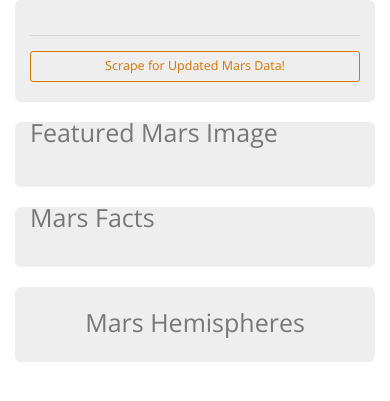
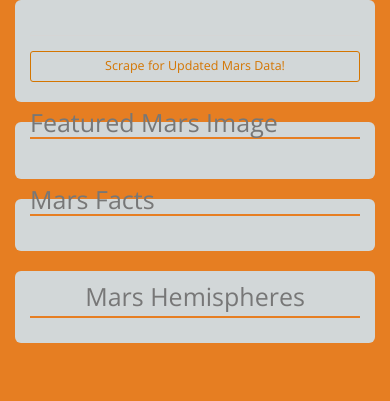
Before and after one commit to gabeo13/Mars-Web-Scraping-App, a Flask app: page / in a window 390 px wide. Shown: the top 401 px of the page. Run offline with Flask 2, Linux system fonts and the light colour scheme; data that the repository does not hold is empty; some libraries are stand-ins or nearby versions.

Commit message:
update bootstrap grid sizes for responsiveness

```diff
--- a/Mission_to_Mars/templates/index.html
+++ b/Mission_to_Mars/templates/index.html
@@ -11,12 +11,12 @@
 
 </head>
 
-<body>
+<body style="background-color:#e67e22 ;">
     <header>
         <div class="container-fluid">
             <div class='row'>
                 <div class="col-lg">
-                    <div class="jumbotron text-center">
+                    <div style='background-color: #d2d7d8;' class="jumbotron text-center">
                         <h1 class="display-3">{{marsFeed.headline}}</h1>
                         <hr class='my-4'>
                         <p class='lead'>{{marsFeed.teaser}}</p>
@@ -32,16 +32,19 @@
         <div class='container-fluid'>
             <div class="row">
                 <div class="col-lg-8">
-                    <div class='jumbotron'>
-                        <h1 style="margin-top: -25px;" class='text-muted'>Featured Mars Image</h2>
-                            <img class='img-fluid' src={{marsFeed.featured_image_url}}>
+                    <div style='background-color: #d2d7d8;' class='jumbotron'>
+                        <h1 style="margin-top: -35px;border-bottom: 2px solid #e67e22;" class='text-muted'>Featured Mars
+                            Image
+                            </h2>
+                            <img style="padding: 5px;" class='img-fluid' src={{marsFeed.featured_image_url}}>
                     </div>
                 </div>
 
 
                 <div class="col-lg-4">
-                    <div class='jumbotron'>
-                        <h1 style="margin-top: -25px;" class='text-muted'>Mars Facts</h1>
+                    <div style='background-color: #d2d7d8;' class='jumbotron'>
+                        <h1 style="margin-top: -35px;border-bottom: 2px solid #e67e22;" class='text-muted'>Mars Facts
+                        </h1>
                         <table class='table'>
                             {{marsFeed.mars_facts|safe}}
                         </table>
@@ -50,16 +53,18 @@
             </div>
 
             <div class="row">
-                <div class="col-lg-12">
-                    <div class='jumbotron'>
-                        <h1 class='text-muted text-center'>Mars Hemispheres</h1>
+                <div class="col-md-12">
+                    <div style='background-color: #d2d7d8;' class='jumbotron'>
+                        <h1 style="margin-top: -15px;border-bottom: 2px solid #e67e22;padding: 5px;"
+                            class='text-muted text-center'>
+                            Mars Hemispheres</h1>
                         {% for dict in marsFeed.hemisphere_images|batch(2) %}
                         <div class='row'>
                             {% for key in dict %}
-                            <div class='col'>
-                                <img class="img-fluid" src={{key.img_url}}>
-                                <hr class='my-4'>
-                                <h3>{{key.title}}</h3>
+                            <div class='col-md-6'>
+                                <img style="margin-top: 20px;" class="img-fluid" src={{key.img_url}}>
+                                <hr style="border:solid 2px #e67e22;" class='my-4'>
+                                <h3 style="margin-top: -5px;">{{key.title}}</h3>
                             </div>
                             {% endfor %}
                         </div>
```
